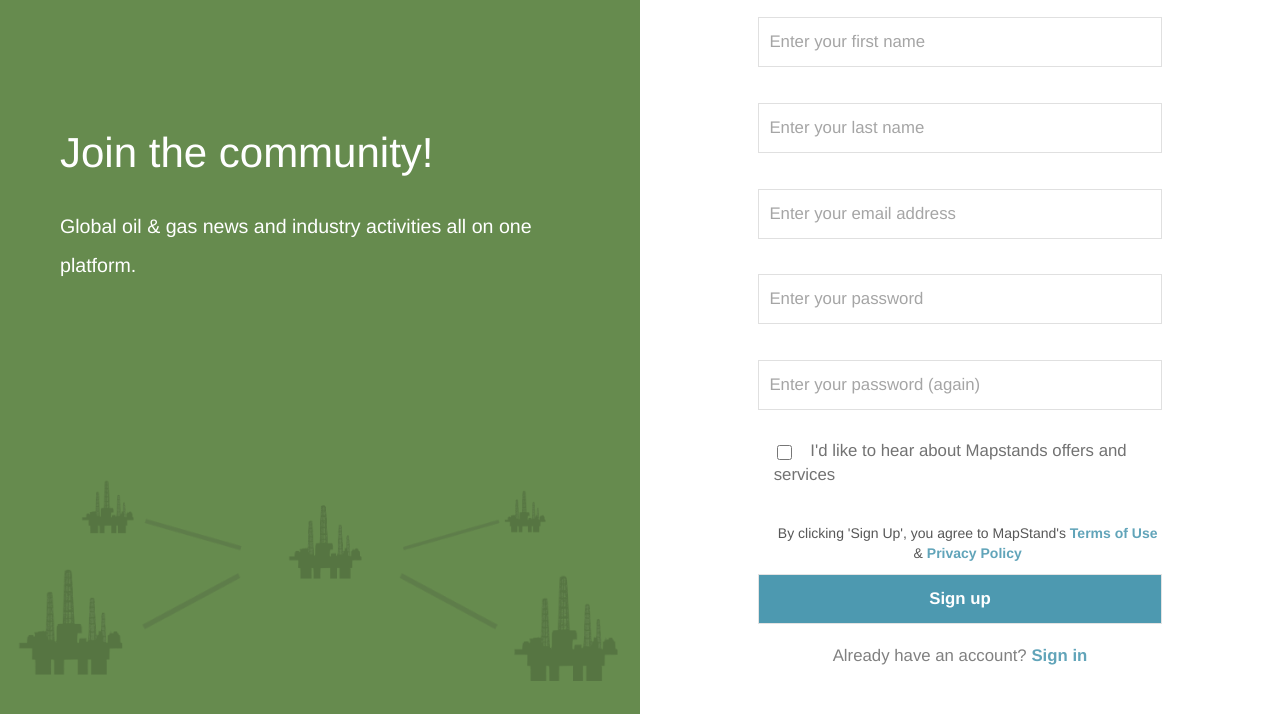
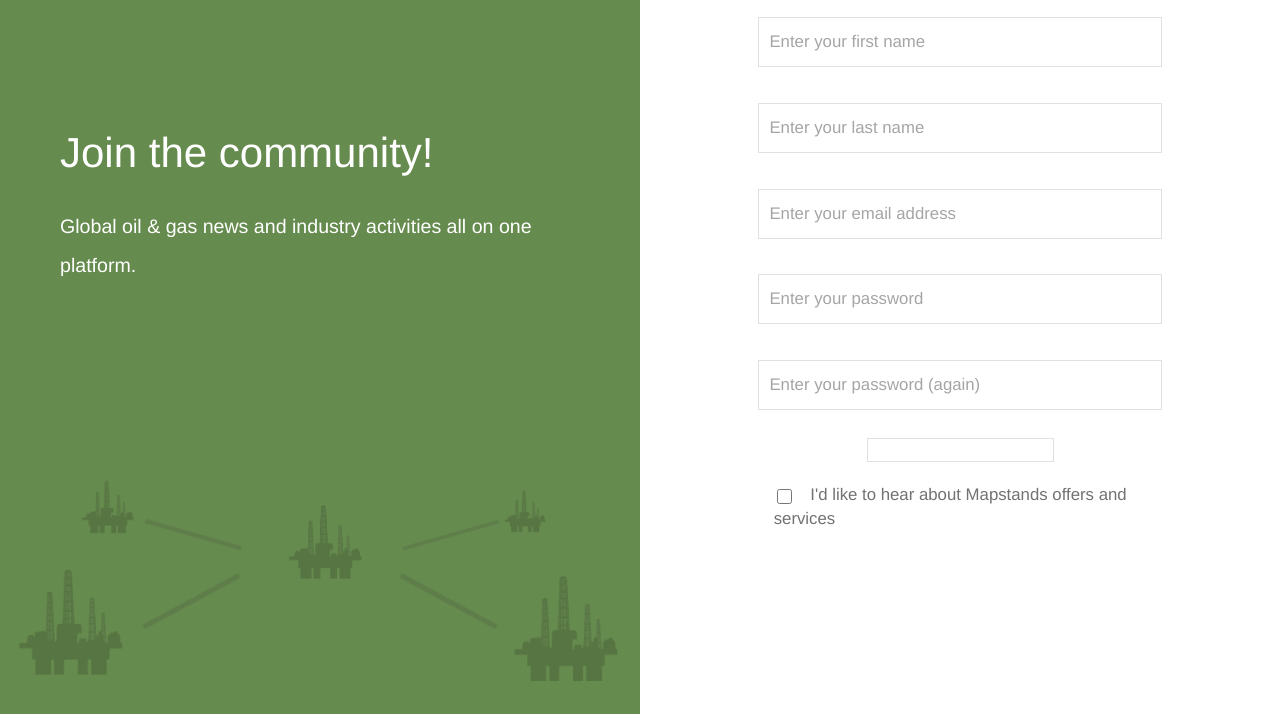
Before and after one commit to geosolutions-it/djam, a Django app: template project/apps/user_management/templates/user_management/signup.html in a window 1280 px wide. Shown: the part 341-1055 px from the top of the page. Run offline with Django 3.2, Linux system fonts and the light colour scheme; the template is opened without the code that fills it, so the values that code supplies are empty, except form fields; tables that the repository leaves empty hold one stand-in row (values such as "Sample post"); form fields are guessed from the names that the template uses; some libraries are stand-ins or nearby versions.

Commit message:
add v3 version of captcha (#148)
3rd version of recaptcha

```diff
--- a/project/apps/user_management/settings.py
+++ b/project/apps/user_management/settings.py
@@ -1,3 +1,4 @@
+import os
 AUTHENTICATION_BACKENDS = (
     "django.contrib.auth.backends.ModelBackend",
     # enable email based login
--- a/project/apps/user_management/static/user_management/css/base.css
+++ b/project/apps/user_management/static/user_management/css/base.css
@@ -171,6 +171,12 @@
   color: #3a8ea8;
 }
 
+.captcha {
+  margin: auto;
+  width: 50%;
+  padding: 10px;
+}
+
 
 
 
--- a/project/apps/user_management/static/user_management/css/signup.css
+++ b/project/apps/user_management/static/user_management/css/signup.css
@@ -9,6 +9,7 @@
 }
 
 .sign-up-box {
+    overflow: auto;
     height: 80vh;
     position: relative;
 }
--- a/project/apps/user_management/templates/user_management/signup.html
+++ b/project/apps/user_management/templates/user_management/signup.html
@@ -38,6 +38,7 @@
             <form role="form" method="post" action="{% url 'register' %}">
                 {% csrf_token %}
 
+
                 <input type="text" id="id_first_name" name="first_name" required placeholder="Enter your first name">
                 <div>
                     {% for msg in form.first_name.errors %}
@@ -76,6 +77,16 @@
                     {% endfor %}
                 </div>
 
+                <div class="captcha">
+                    {{ form.captcha }}
+                    <div>
+                        {% for msg in form.captcha.errors %}
+                        {{ msg }}
+                        {% endfor %}
+                    </div>
+                </div>
+
+
                 <div class="lower-form">
 
                     <div class="underform-box">
--- a/project/conf/base/applications.py
+++ b/project/conf/base/applications.py
@@ -17,6 +17,8 @@
     "apps.privilege_manager.apps.PrivilegeManagerConfig",
     "apps.stripe_djam.apps.StripeDjamConfig",
     "apps.hubspot_integration.apps.HubspotIntegrationConfig",
+    "captcha",
     # Djam health-checks - should always be last in the INSTALLED_APPS
     "checks.ProjectChecksConfig",
+
 ]
--- a/project/conf/dev/base.py
+++ b/project/conf/dev/base.py
@@ -1,3 +1,4 @@
 DEBUG = True
 ALLOWED_HOSTS = ["*"]
 CORS_ORIGIN_ALLOW_ALL = True
+SILENCED_SYSTEM_CHECKS = ['captcha.recaptcha_test_key_error']
--- a/project/conf/prod/base.py
+++ b/project/conf/prod/base.py
@@ -1,2 +1,7 @@
+import os
+
 DEBUG = False
 ALLOWED_HOSTS = []
+RECAPTCHA_PUBLIC_KEY = os.getenv('RECAPTCHA_PUBLIC_KEY')
+RECAPTCHA_PRIVATE_KEY = os.getenv('RECAPTCHA_PRIVATE_KEY')
+RECAPTCHA_REQUIRED_SCORE = float(os.getenv('RECAPTCHA_REQUIRED_SCORE'))
--- a/requirements.txt
+++ b/requirements.txt
@@ -29,3 +29,4 @@
 sqlparse==0.3.0
 text-unidecode==1.3
 urllib3==1.25.7
+django-recaptcha==2.0.6
```
Also changed, not shown: project/apps/user_management/forms.py (+22 -21 lines).
